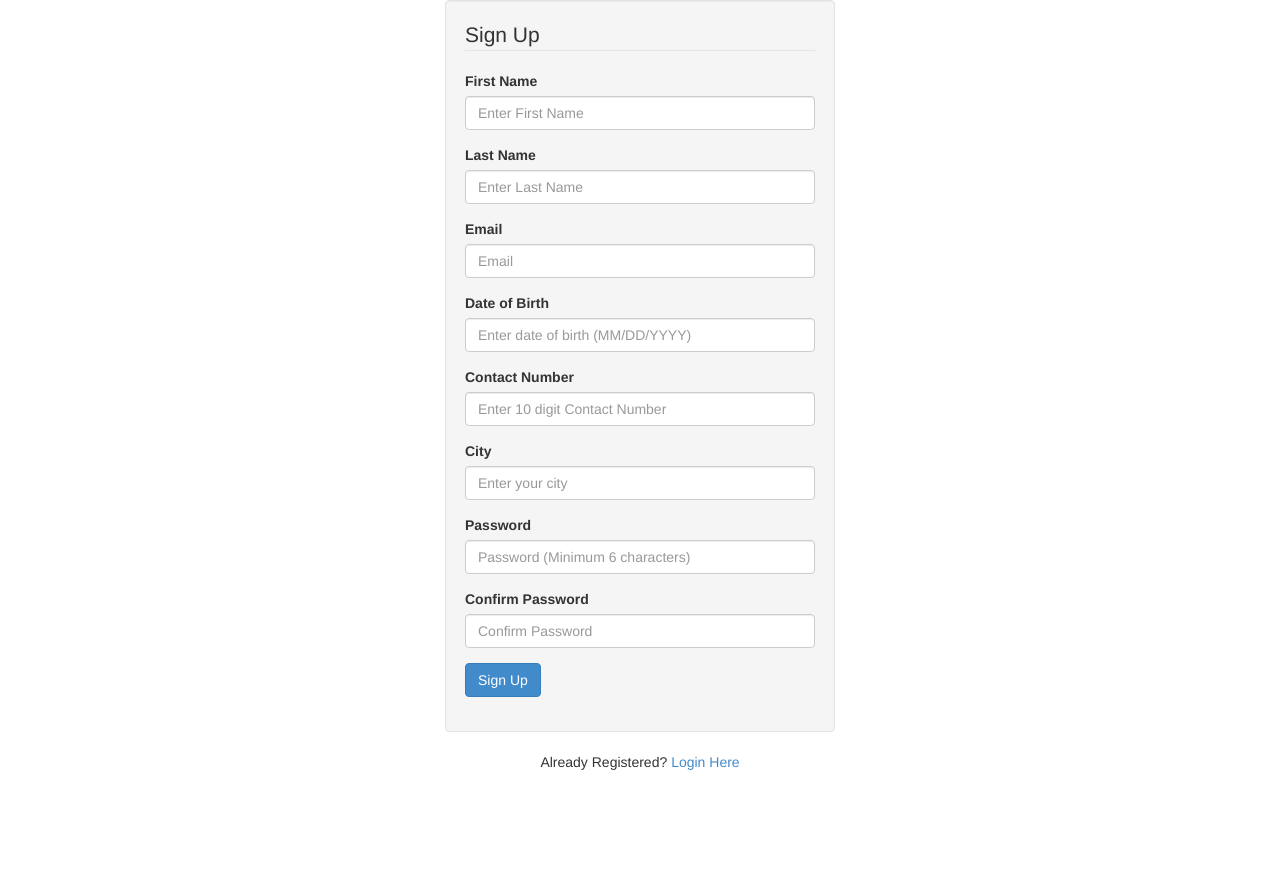
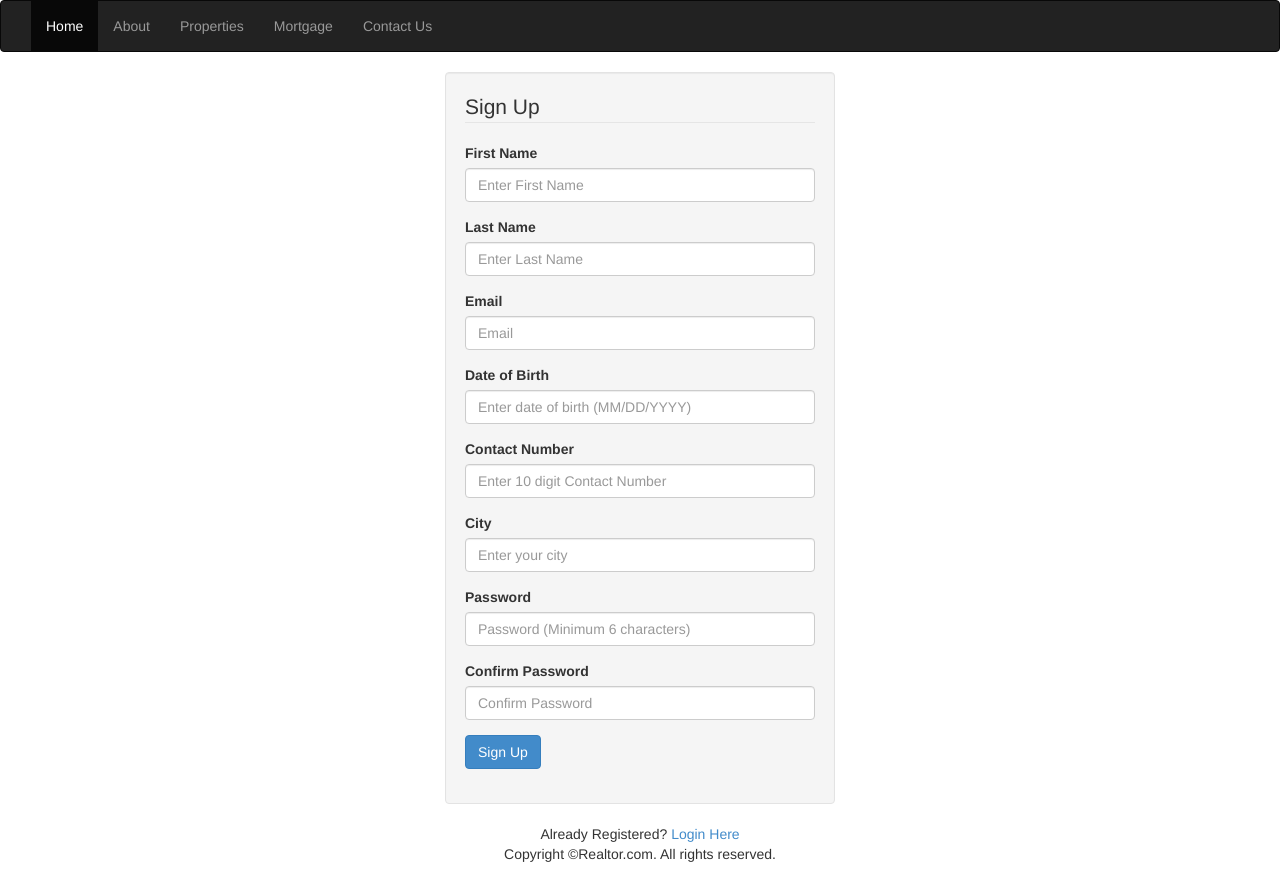
Before and after one commit to SathyaSrini/WPL, a PHP site: page /register.php in a window 1280 px wide. Before the commit the page ends 770 px from the top, so only its background shows below. Run offline with PHP 8.4, Linux system fonts and the light colour scheme.

```diff
--- a/contact.html
+++ b/contact.html
@@ -35,7 +35,10 @@ include_once 'dbconnect.php';
         <li><a href="contact.html">Contact</a></li>
       </ul>
       <ul class="nav navbar-nav navbar-right">
-       <li><a href="favourite.php"><span class="glyphicon glyphicon-star-empty"></span> Favourites</a></li>
+       <?php if(isset($_SESSION['usr_id']) and $_SESSION['isadmin']==0) { ?>
+        <li><a href="favourite.php"><span class="glyphicon glyphicon-star-empty"></span> Favourites</a></li>
+        <?php } else { ?>
+        <?php } ?>
        <?php if(isset($_SESSION['usr_id']) && !empty($_SESSION['usr_id'])) { ?>
         <li><a id="logout" href="logout.php">Log Out</a></li>
         <?php } else { ?>
--- a/register.php
+++ b/register.php
@@ -103,12 +103,36 @@ if (isset($_POST['signup']))
 <!DOCTYPE html>
 <html>
 <head>
-	<title>SignUp</title>
+	<title>Realtor Signup</title>
 	<meta content="width=device-width, initial-scale=1.0" name="viewport" >
 	<link rel="stylesheet" href="css/bootstrap.min.css" type="text/css" />
+	<meta name="description" content="RealtorLogin">
+  	<meta name="keywords" content="Realtor,Homes,Sale,Rent">
+  	<script src="https://ajax.googleapis.com/ajax/libs/jquery/1.12.4/jquery.min.js"></script>
+  	<script src="http://maxcdn.bootstrapcdn.com/bootstrap/3.3.7/js/bootstrap.min.js"></script>
+  	<link rel="shortcut icon" type='image/x-icon' href="favMalini.ico">
 </head>
-
 <body>
+	<nav class="navbar navbar-inverse">
+  <div class="container-fluid">
+    <div class="navbar-header">
+      <button type="button" class="navbar-toggle" data-toggle="collapse" data-target="#myNavbar">
+        <span class="icon-bar"></span>
+        <span class="icon-bar"></span>
+        <span class="icon-bar"></span>
+      </button>
+    </div>
+    <div class="collapse navbar-collapse" id="myNavbar">
+      <ul class="nav navbar-nav">
+        <li class="active"><a href="home.html">Home</a></li>
+        <li><a href="#about">About</a></li>
+        <li><a href="properties.html">Properties</a></li>
+        <li><a href="mortgage.html">Mortgage</a></li>
+        <li><a href="contact.html">Contact Us</a></li>
+      </ul>
+    </div>
+  </div>
+</nav>
 <div class="container">
 	<div class="row">
 		<div class="col-md-4 col-md-offset-4 well">
@@ -405,5 +429,8 @@ $('#cpassword').change(function() {
 
 });
 </script>
+<footer class="container-fluid text-center">
+  <p>Copyright &copy;Realtor.com. All rights reserved.</p>
+</footer>
 </body>
 </html>
```
Also changed, not shown: favourite.html (+5 -2 lines), home.html (+25 -2 lines), index.html (+5 -3 lines), login.php (+30 -3 lines), properties.html (+5 -2 lines).
